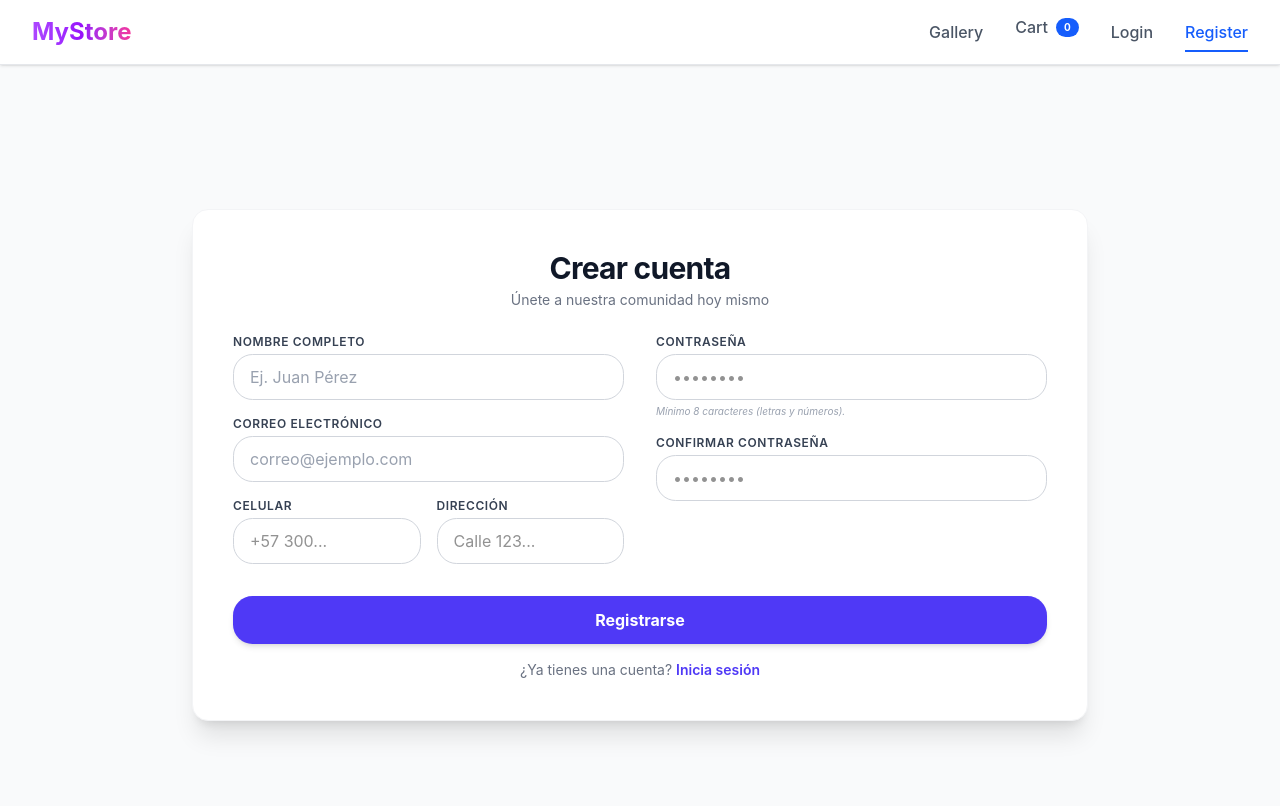
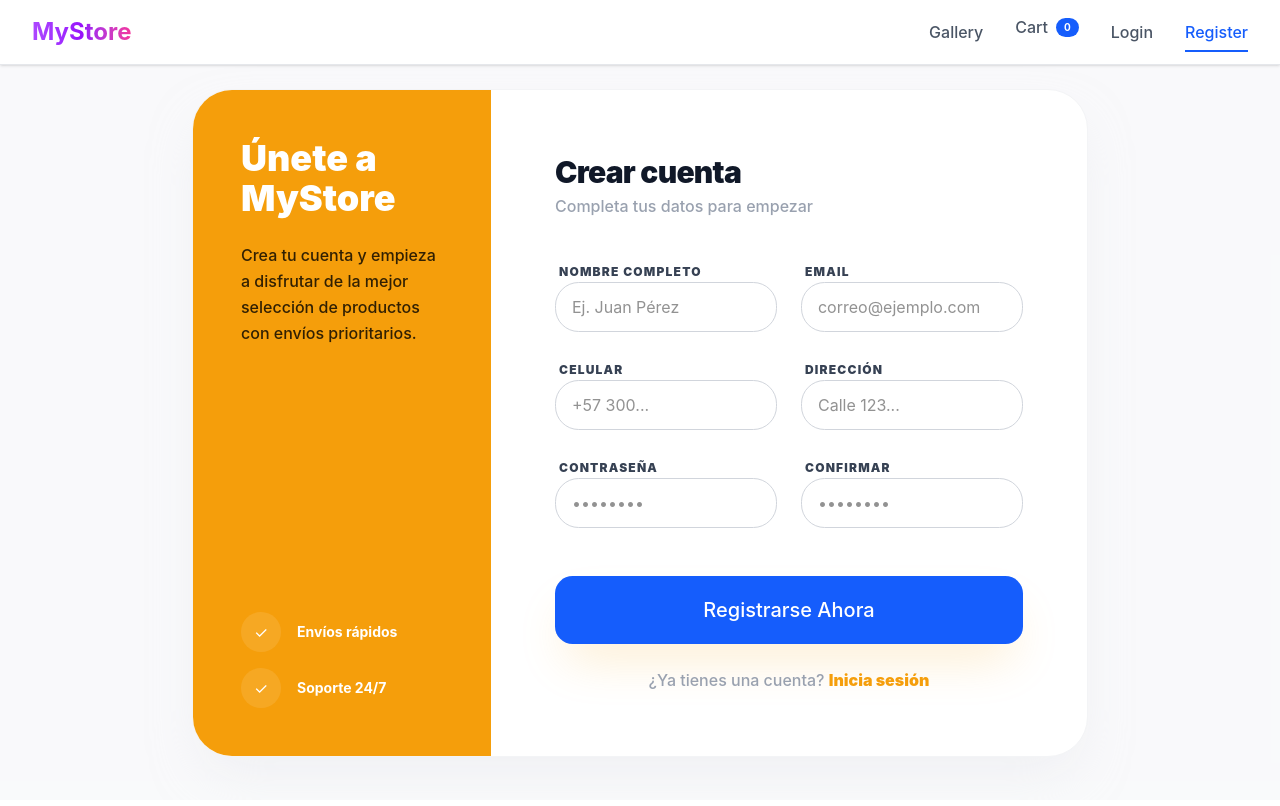
Before and after one commit to mateodev88/E-commerce-, a React (Vite) app: page /register in a window 1280 px wide. Shown: the top 806 px of the page. Built offline with nearby package versions, Linux system fonts and the light colour scheme.

Commit message:
refactor: rediseñar formulario de Registro con panel lateral informativo y grid modular

```diff
--- a/src/pages/register/Register.jsx
+++ b/src/pages/register/Register.jsx
@@ -1,6 +1,8 @@
-import React, { useState } from 'react';
+import { useState } from 'react';
 import { useNavigate, Link } from 'react-router-dom';
 import { registerFullUser } from "../../services/authService";
+import Input from "../../components/atoms/Input";
+import Button from "../../components/atoms/Button";
 
 const Register = () => {
   const navigate = useNavigate();
@@ -13,6 +15,7 @@ const Register = () => {
     confirmPassword: ''
   });
   const [error, setError] = useState('');
+  const [isLoading, setIsLoading] = useState(false);
 
   const handleChange = (e) => {
     setFormData({ ...formData, [e.target.name]: e.target.value });
@@ -22,162 +25,153 @@ const Register = () => {
     e.preventDefault();
     setError('');
 
-    // Validar contraseñas coinciden
     if (formData.password !== formData.confirmPassword) {
       setError('Las contraseñas no coinciden.');
       return;
     }
 
-    /*
-    // Validar email único
-    const existingUsers = JSON.parse(localStorage.getItem('registeredUsers') || '[]');
-    const allUsers = [...MOCK_USERS, ...existingUsers];
-    const emailExists = allUsers.some(user => user.email === formData.email);
-    if (emailExists) {
-      setError('El email ya está registrado.');
-      return;
-    }
-
-    // Crear nuevo usuario
-    const newUser = {
-      id: Date.now(), // ID único basado en timestamp
-      name: formData.name,
-      email: formData.email,
-      cellphone: formData.cellphone,
-      address: formData.address,
-      password: formData.password
-    };
-
-    // Guardar en localStorage
-    existingUsers.push(newUser);
-    localStorage.setItem('registeredUsers', JSON.stringify(existingUsers));
-
-    // Navegar a login
-    navigate('/login');
-    */
-
+    setIsLoading(true);
+    try {
       const respuesta = await registerFullUser(formData);
-
       if (respuesta.success) {
         navigate('/login');
       } else {
         setError(respuesta.error);
       }
+    } catch (err) {
+      setError('Error al registrar usuario. Inténtalo de nuevo.');
+    } finally {
+      setIsLoading(false);
+    }
   };
 
   return (
-    <div className="min-h-screen flex items-center justify-center bg-gray-50 p-4">
-      {/* Reducción de max-w y padding para evitar el scroll vertical */}
-      <div className="w-full max-w-4xl bg-white rounded-2xl shadow-xl border border-gray-100 overflow-hidden transition-all">
-        <div className="p-6 md:p-10">
+    <div className="min-h-[calc(100-64px)] flex items-center justify-center bg-gray-50/50 p-6">
+      <div className="w-full max-w-4xl bg-white rounded-[2.5rem] shadow-2xl shadow-gray-200/50 border border-gray-100 overflow-hidden">
+        <div className="lg:flex">
+          {/* Lado Izquierdo: Mensaje de Bienvenida */}
+          <div className="hidden lg:flex lg:w-1/3 bg-primary p-12 flex-col justify-between text-white">
+            <div>
+              <h2 className="text-4xl font-black mb-6">Únete a MyStore</h2>
+              <p className="text-primary-foreground/80 font-medium leading-relaxed">
+                Crea tu cuenta y empieza a disfrutar de la mejor selección de productos con envíos prioritarios.
+              </p>
+            </div>
+            <div className="space-y-4">
+              <div className="flex items-center gap-4">
+                <div className="w-10 h-10 bg-white/10 rounded-xl flex items-center justify-center">✓</div>
+                <p className="text-sm font-bold">Envíos rápidos</p>
+              </div>
+              <div className="flex items-center gap-4">
+                <div className="w-10 h-10 bg-white/10 rounded-xl flex items-center justify-center">✓</div>
+                <p className="text-sm font-bold">Soporte 24/7</p>
+              </div>
+            </div>
+          </div>
 
-          <header className="mb-6 text-center">
-            <h2 className="text-3xl font-bold text-gray-900 tracking-tight">Crear cuenta</h2>
-            <p className="text-gray-500 text-sm mt-1">Únete a nuestra comunidad hoy mismo</p>
+          {/* Lado Derecho: Formulario */}
+          <div className="w-full lg:w-2/3 p-10 lg:p-16">
+            <header className="mb-10">
+              <h2 className="text-3xl font-black text-gray-900 tracking-tight">Crear cuenta</h2>
+              <p className="text-gray-400 font-medium mt-1">Completa tus datos para empezar</p>
             </header>
 
             {error && (
-            <div className="mb-4 p-3 bg-red-100 border border-red-400 text-red-700 rounded-lg">
+              <div className="mb-8 p-4 bg-red-50 border-l-4 border-red-500 text-red-700 rounded-xl text-sm font-medium animate-shake">
                 {error}
               </div>
             )}
 
-          <form onSubmit={handleSubmit} className="space-y-4">
-            <div className="grid grid-cols-1 md:grid-cols-2 gap-x-8 gap-y-4">
-
-              {/* Columna Izquierda: Información Personal */}
-              <div className="space-y-4">
-                <div>
-                  <label className="block text-xs font-semibold text-gray-700 uppercase tracking-wider mb-1">Nombre completo</label>
-                  <input
-                    type="text"
+            <form onSubmit={handleSubmit} className="space-y-6">
+              <div className="grid grid-cols-1 md:grid-cols-2 gap-6">
+                <div className="space-y-2">
+                  <label className="text-xs font-black text-gray-700 uppercase tracking-widest ml-1">Nombre Completo</label>
+                  <Input
                     name="name"
                     required
-                    className="w-full px-4 py-2.5 rounded-lg border border-gray-300 focus:ring-2 focus:ring-indigo-500/20 focus:border-indigo-600 outline-none transition-all placeholder:text-gray-400"
                     placeholder="Ej. Juan Pérez"
                     onChange={handleChange}
+                    className="py-3 rounded-xl"
                   />
                 </div>
 
-                <div>
-                  <label className="block text-xs font-semibold text-gray-700 uppercase tracking-wider mb-1">Correo electrónico</label>
-                  <input
+                <div className="space-y-2">
+                  <label className="text-xs font-black text-gray-700 uppercase tracking-widest ml-1">Email</label>
+                  <Input
                     type="email"
                     name="email"
                     required
-                    className="w-full px-4 py-2.5 rounded-lg border border-gray-300 focus:ring-2 focus:ring-indigo-500/20 focus:border-indigo-600 outline-none transition-all placeholder:text-gray-400"
                     placeholder="correo@ejemplo.com"
                     onChange={handleChange}
+                    className="py-3 rounded-xl"
                   />
                 </div>
 
-                <div className="grid grid-cols-2 gap-4">
-                  <div>
-                    <label className="block text-xs font-semibold text-gray-700 uppercase tracking-wider mb-1">Celular</label>
-                    <input
+                <div className="space-y-2">
+                  <label className="text-xs font-black text-gray-700 uppercase tracking-widest ml-1">Celular</label>
+                  <Input
                     type="tel"
                     name="cellphone"
-                      className="w-full px-4 py-2.5 rounded-lg border border-gray-300 focus:ring-2 focus:ring-indigo-500/20 focus:border-indigo-600 outline-none transition-all"
                     placeholder="+57 300..."
                     onChange={handleChange}
+                    className="py-3 rounded-xl"
                   />
                 </div>
-                  <div>
-                    <label className="block text-xs font-semibold text-gray-700 uppercase tracking-wider mb-1">Dirección</label>
-                    <input
-                      type="text"
+
+                <div className="space-y-2">
+                  <label className="text-xs font-black text-gray-700 uppercase tracking-widest ml-1">Dirección</label>
+                  <Input
                     name="address"
-                      className="w-full px-4 py-2.5 rounded-lg border border-gray-300 focus:ring-2 focus:ring-indigo-500/20 focus:border-indigo-600 outline-none transition-all"
                     placeholder="Calle 123..."
                     onChange={handleChange}
+                    className="py-3 rounded-xl"
+                  />
+                </div>
+
+                <div className="space-y-2">
+                  <label className="text-xs font-black text-gray-700 uppercase tracking-widest ml-1">Contraseña</label>
+                  <Input
+                    type="password"
+                    name="password"
+                    required
+                    placeholder="••••••••"
+                    onChange={handleChange}
+                    className="py-3 rounded-xl"
+                  />
+                </div>
+
+                <div className="space-y-2">
+                  <label className="text-xs font-black text-gray-700 uppercase tracking-widest ml-1">Confirmar</label>
+                  <Input
+                    type="password"
+                    name="confirmPassword"
+                    required
+                    placeholder="••••••••"
+                    onChange={handleChange}
+                    className="py-3 rounded-xl"
                   />
                 </div>
               </div>
-              </div>
 
-              {/* Columna Derecha: Seguridad */}
-              <div className="space-y-4">
-                <div>
-                  <label className="block text-xs font-semibold text-gray-700 uppercase tracking-wider mb-1">Contraseña</label>
-                  <input
-                    type="password"
-                    name="password"
-                    required
-                    className="w-full px-4 py-2.5 rounded-lg border border-gray-300 focus:ring-2 focus:ring-indigo-500/20 focus:border-indigo-600 outline-none transition-all"
-                    placeholder="••••••••"
-                    onChange={handleChange}
-                  />
-                  <p className="text-[10px] text-gray-400 mt-1 italic">Mínimo 8 caracteres (letras y números).</p>
-                </div>
+              <div className="pt-6 space-y-6">
+                <Button
+                  type="submit"
+                  variant="primary"
+                  className="w-full py-5 text-xl font-black shadow-2xl shadow-primary/20"
+                  disabled={isLoading}
+                >
+                  {isLoading ? "Creando cuenta..." : "Registrarse Ahora"}
+                </Button>
 
-                <div>
-                  <label className="block text-xs font-semibold text-gray-700 uppercase tracking-wider mb-1">Confirmar contraseña</label>
-                  <input
-                    type="password"
-                    name="confirmPassword"
-                    required
-                    className="w-full px-4 py-2.5 rounded-lg border border-gray-300 focus:ring-2 focus:ring-indigo-500/20 focus:border-indigo-600 outline-none transition-all"
-                    placeholder="••••••••"
-                    onChange={handleChange}
-                  />
-                </div>
-              </div>
-            </div>
-
-            {/* Acción y Footer más compactos */}
-            <div className="pt-4 space-y-4">
-              <button
-                type="submit"
-                className="w-full bg-indigo-600 hover:bg-indigo-700 text-white font-bold py-3 rounded-lg shadow-md hover:shadow-lg transition-all active:scale-[0.98] text-base"
-              >
-                Registrarse
-              </button>
-
-              <p className="text-center text-sm text-gray-500">
-                ¿Ya tienes una cuenta? <Link to="/login" className="text-indigo-600 font-semibold hover:underline">Inicia sesión</Link>
+                <p className="text-center text-gray-400 font-medium">
+                  ¿Ya tienes una cuenta?{' '}
+                  <Link to="/login" className="text-primary font-black hover:underline underline-offset-4">
+                    Inicia sesión
+                  </Link>
                 </p>
               </div>
             </form>
+          </div>
         </div>
       </div>
     </div>
```
Lines whose indentation alone changed are shown as unchanged.
